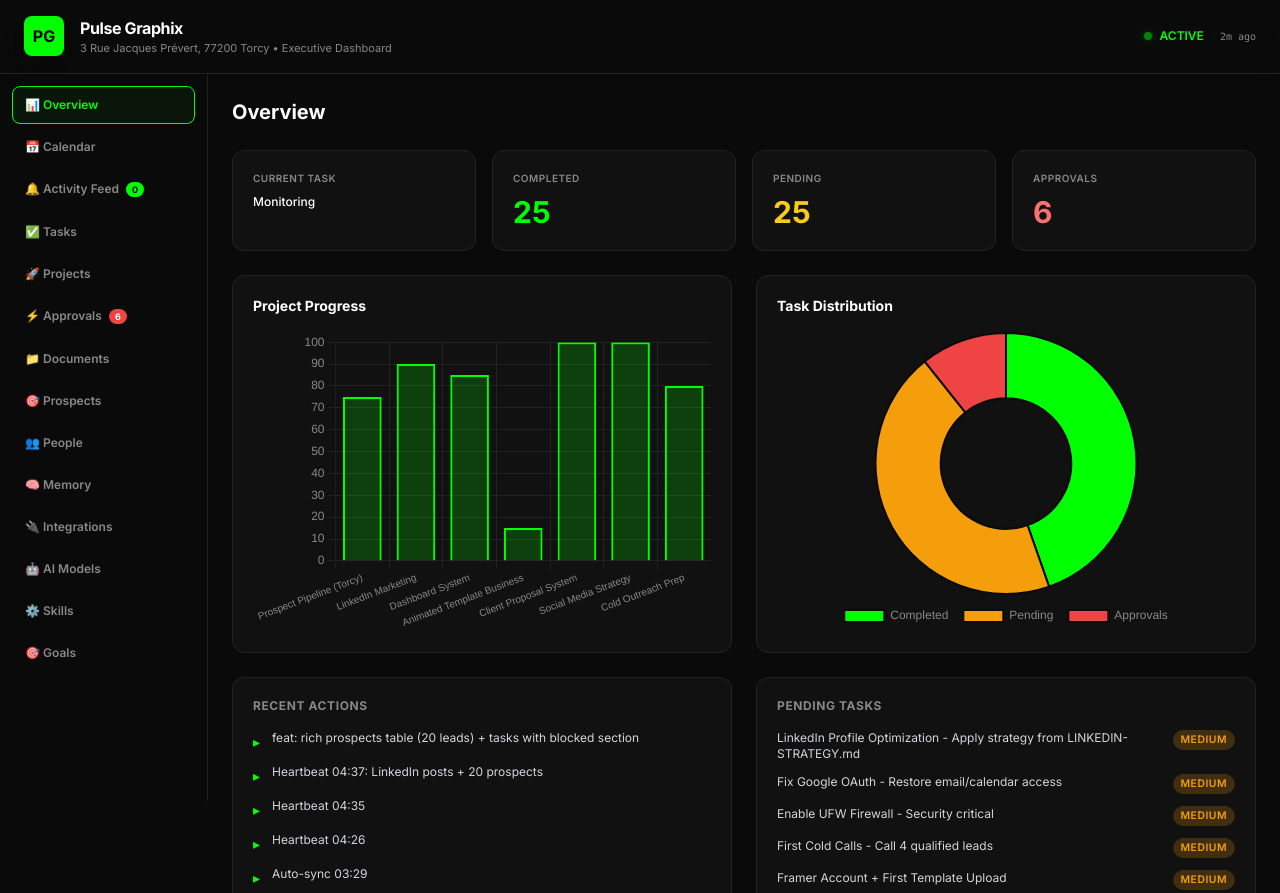
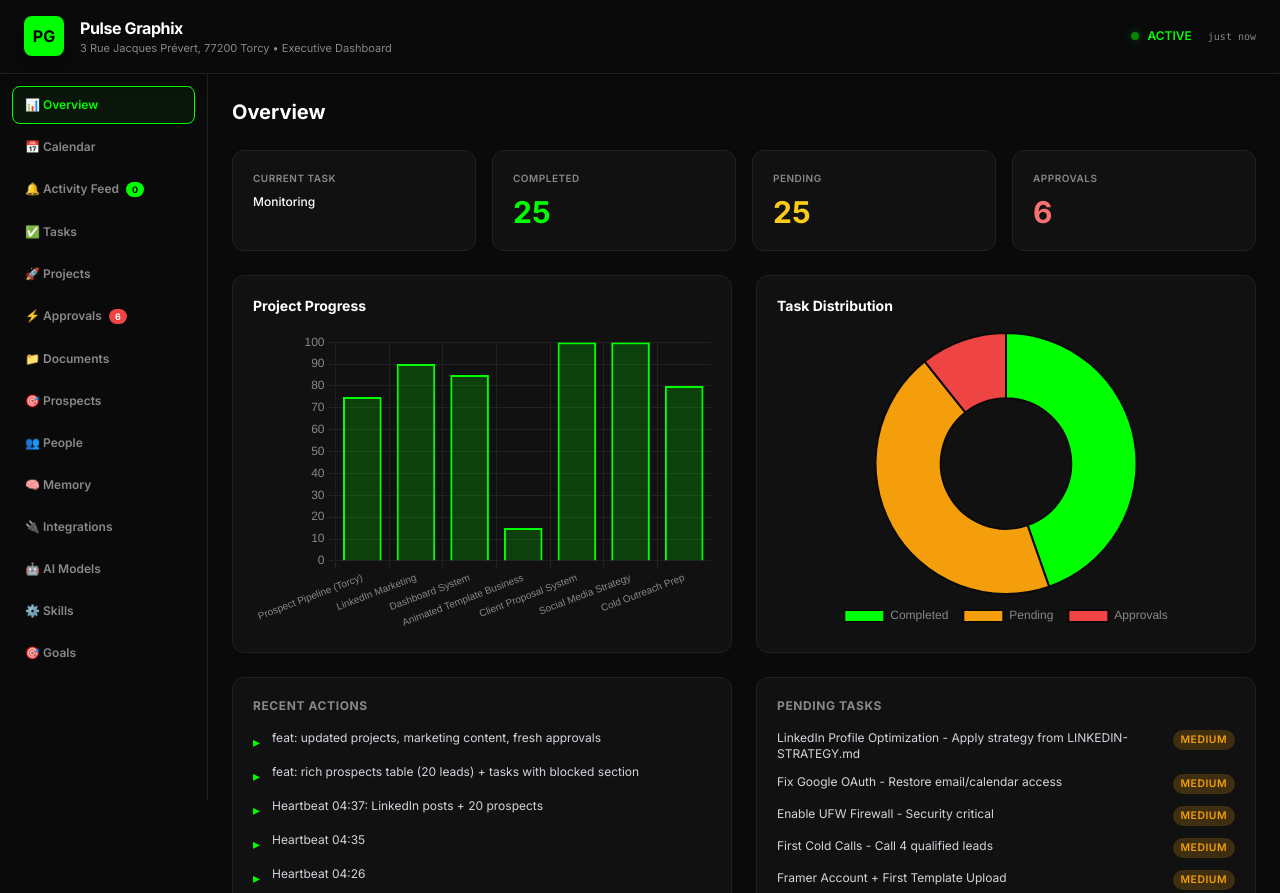
Before and after one commit to ALEXPRIME000/alex-dashboard, a plain HTML site: page index.html in a window 1280 px wide. Shown: the top 893 px of the page. Drawn offline with nearby package versions, Linux system fonts and the light colour scheme.

Commit message:
fix: switch to local fetch, no-cache headers, fresh data

```diff
--- a/data.json
+++ b/data.json
@@ -1,5 +1,5 @@
 {
-  "lastGenerated": "2026-02-20T04:50:37.818Z",
+  "lastGenerated": "2026-02-20T04:53:24.999Z",
   "tasks": {
     "completed": [
       {
@@ -250,7 +250,7 @@
     ]
   },
   "workspace": {
-    "totalFiles": 278,
+    "totalFiles": 280,
     "totalFolders": 750,
     "lastCommit": "2026-02-20"
   },
--- a/index.html
+++ b/index.html
@@ -286,7 +286,8 @@
     </div>
 
     <script>
-    const GITHUB_RAW = 'https://raw.githubusercontent.com/ALEXPRIME000/alex-dashboard/main';
+    // Fetch from same origin (Vercel) — no GitHub CDN cache delay
+    const GITHUB_RAW = '.';
     let statusData = null;
     let fullData = null;
     let projectChart = null;
--- a/status.json
+++ b/status.json
@@ -1,8 +1,8 @@
 {
   "agent": "Alex Prime",
   "status": "active",
-  "lastUpdate": "2026-02-20T04:50:37.818Z",
-  "lastHeartbeat": "2026-02-20T04:50:37.818Z",
+  "lastUpdate": "2026-02-20T04:53:24.999Z",
+  "lastHeartbeat": "2026-02-20T04:53:24.999Z",
   "session": "main",
   "model": "anthropic/claude-opus-4-6",
   "currentTask": "Monitoring",
@@ -10,15 +10,15 @@
     "tasksInProgress": 0,
     "tasksPending": 25,
     "tasksCompleted": 25,
-    "totalFiles": 278,
+    "totalFiles": 280,
     "totalFolders": 750
   },
   "recentActions": [
+    "feat: updated projects, marketing content, fresh approvals",
     "feat: rich prospects table (20 leads) + tasks with blocked section",
     "Heartbeat 04:37: LinkedIn posts + 20 prospects",
     "Heartbeat 04:35",
-    "Heartbeat 04:26",
-    "Auto-sync 03:29"
+    "Heartbeat 04:26"
   ],
   "pendingTasks": [
     {
@@ -167,7 +167,7 @@
   "inProgressTasks": [],
   "completedCount": 25,
   "heartbeat": {
-    "lastCheck": "2026-02-20T04:50:37.818Z",
+    "lastCheck": "2026-02-20T04:53:24.999Z",
     "interval": "10m"
   }
 }
```
Also changed, not shown: vercel.json (added).
